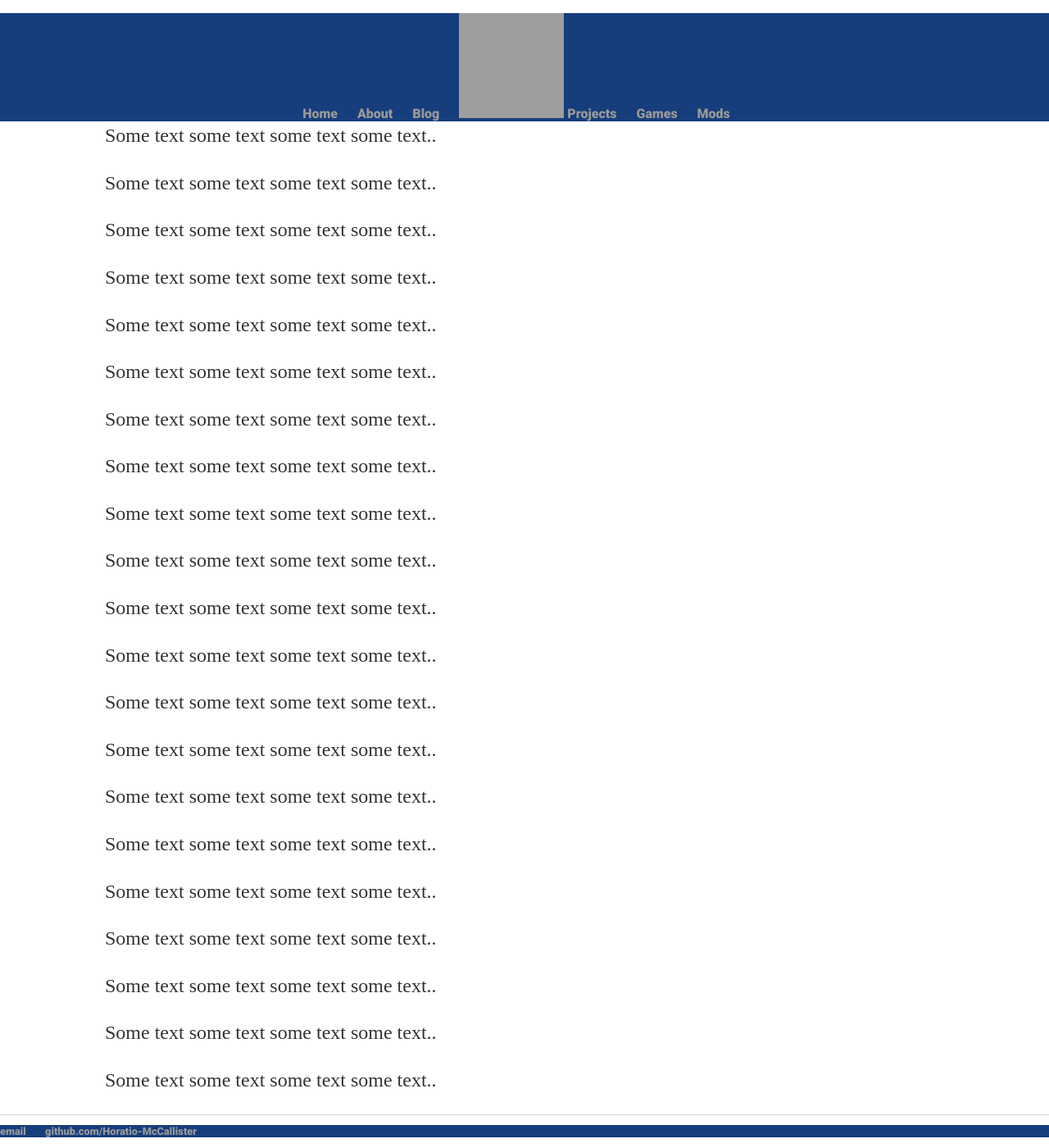
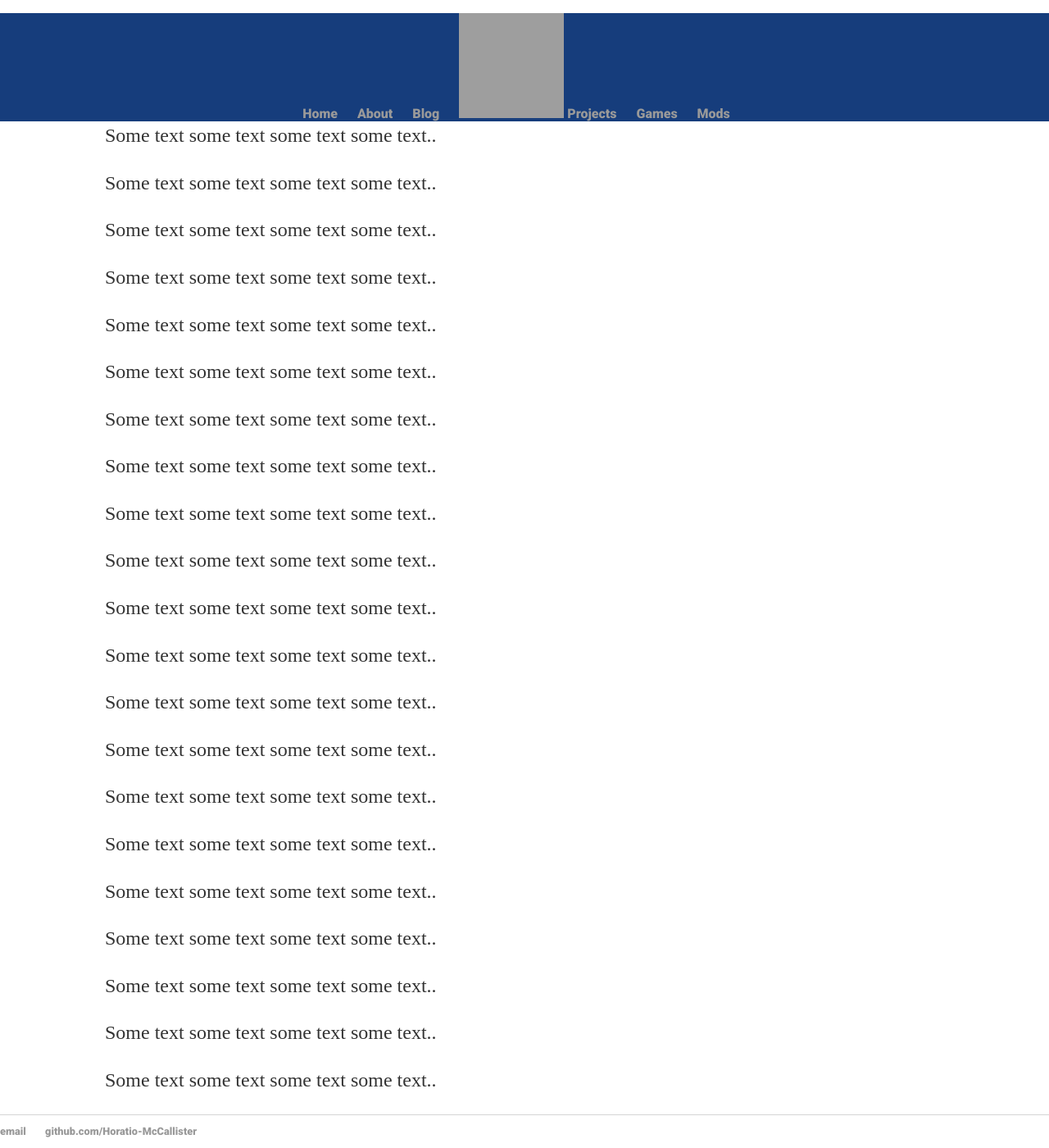
Before and after one commit to Horatio-McCallister/Horatio-McCallister.github.io, a Jekyll site: the page built from index.html, in a window 1280 px wide and 1400 px high, scrolled down 354 px. Shown: the whole window at 82% size. Built offline with Jekyll 4.4.1, drawn with Linux system fonts in a browser that asks for light colours; the list of posts is cut into pages by our own code; grey boxes are pictures that could not be loaded.

Commit message:
no message

```diff
--- a/css/main.css
+++ b/css/main.css
@@ -6,17 +6,21 @@
     padding: 0px;
     list-style: none;
     font-weight: bold;
-	background-color: #163d7c;
 }
 nav ul {
 	position: fixed; /* Set the navbar to fixed position */
     top: 0; /* Position the navbar at the top of the page */
     width: 100%; /* Full width */
 	overflow: hidden;
+	background-color: #163d7c;
 }
 nav ul li, footer ul li {
     display: inline;
     margin-right: 20px;
+	margin-bottom: 20px;
+}
+nav ul li {
+	background-color: #163d7c;
 }
 .container {
 	margin-top: 10%;
```
